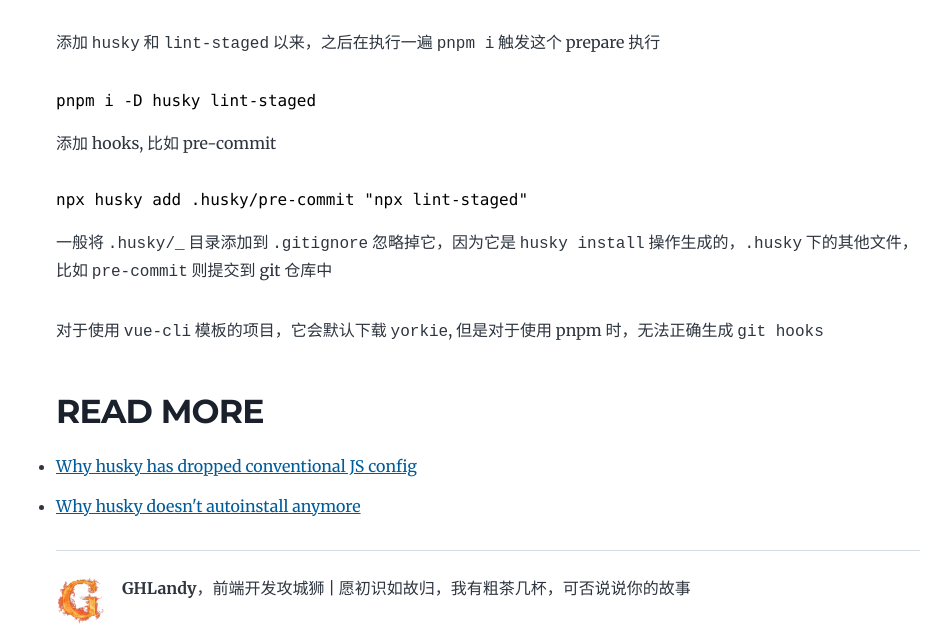
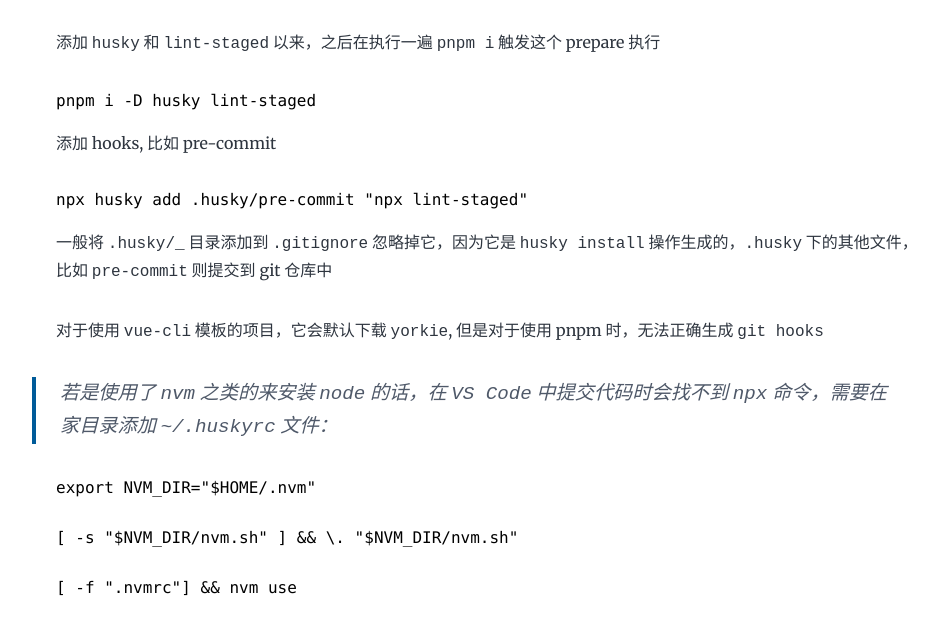
Before and after one commit to GHLandy/my-blog, a Gatsby site: page /husky/ in a window 1280 px wide. Shown: the part 327-953 px from the top of the page, without its empty margins (152-1090 px from the left). Built offline with nearby package versions, Linux system fonts and the light colour scheme; Gatsby itself is replaced by a stand-in of ours; some packages are replaced by stand-ins of ours; code samples lack their colours.

Commit message:
Update index.md

````diff
--- a/content/blog/husky/index.md
+++ b/content/blog/husky/index.md
@@ -25,6 +25,16 @@
 
 对于使用 `vue-cli` 模板的项目，它会默认下载 `yorkie`, 但是对于使用 pnpm 时，无法正确生成 `git hooks`
 
+> 若是使用了 `nvm` 之类的来安装 `node` 的话，在 `VS Code` 中提交代码时会找不到 `npx` 命令，需要在家目录添加 `~/.huskyrc` 文件：
+
+```bash
+export NVM_DIR="$HOME/.nvm"
+
+[ -s "$NVM_DIR/nvm.sh" ] && \. "$NVM_DIR/nvm.sh"
+
+[ -f ".nvmrc"] && nvm use
+```
+
 ## READ MORE
 
 - [Why husky has dropped conventional JS config](https://blog.typicode.com/husky-git-hooks-javascript-config/)
````
